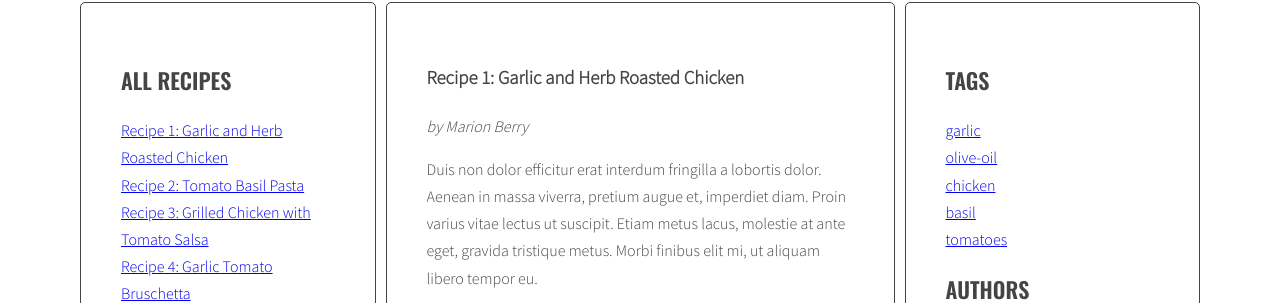
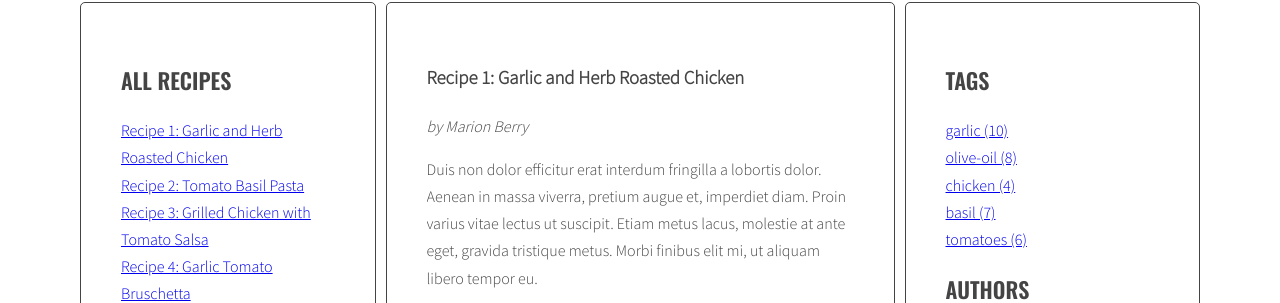
Before and after one commit to k0r0lina/cookbook, a website: page index.html in a window 1280 px wide. Shown: the part 241-544 px from the top of the page. Drawn offline with nearby package versions, Linux system fonts and the light colour scheme.

Commit message:
Update generate tags in right column

```diff
--- a/index.html
+++ b/index.html
@@ -94,7 +94,7 @@
             <article
               class="page"
               id="recipe-3"
-              data-tags="chicken tomatoes olive-oil"
+              data-tags="chicken tomatoes olive-oil garlic"
               data-author="George Tuxedo"
             >
               <h3 class="page-title">
--- a/js/script.js
+++ b/js/script.js
@@ -69,7 +69,7 @@ generateTitleLinks();
 /* Tags generator */
 
 function generateTags() {
-  let allTags = [];
+  let allTags = {};
 
   // Selector
   const articles = document.querySelectorAll(articleSelector);
@@ -86,8 +86,10 @@ function generateTags() {
       html += linkHTML;
 
       // Check if this link is NOT already in allTags
-      if (allTags.indexOf(linkHTML) == -1) {
-        allTags.push(linkHTML);
+      if (!allTags.hasOwnProperty(tag)) {
+        allTags[tag] = 1;
+      } else {
+        allTags[tag]++;
       }
     }
     articleTags.innerHTML = html;
@@ -96,7 +98,21 @@ function generateTags() {
   // Select tags in right column
   const tagList = document.querySelector(tagsListSelector);
   // Generate tags
-  tagList.innerHTML = allTags.join(" ");
+  let allTagsHTML = "";
+
+  for (let tag in allTags) {
+    allTagsHTML +=
+      '<li><a href="#tag-' +
+      tag +
+      '">' +
+      tag +
+      " (" +
+      allTags[tag] +
+      ") " +
+      "</a></li>";
+  }
+
+  tagList.innerHTML = allTagsHTML;
 }
 generateTags();
 
```
